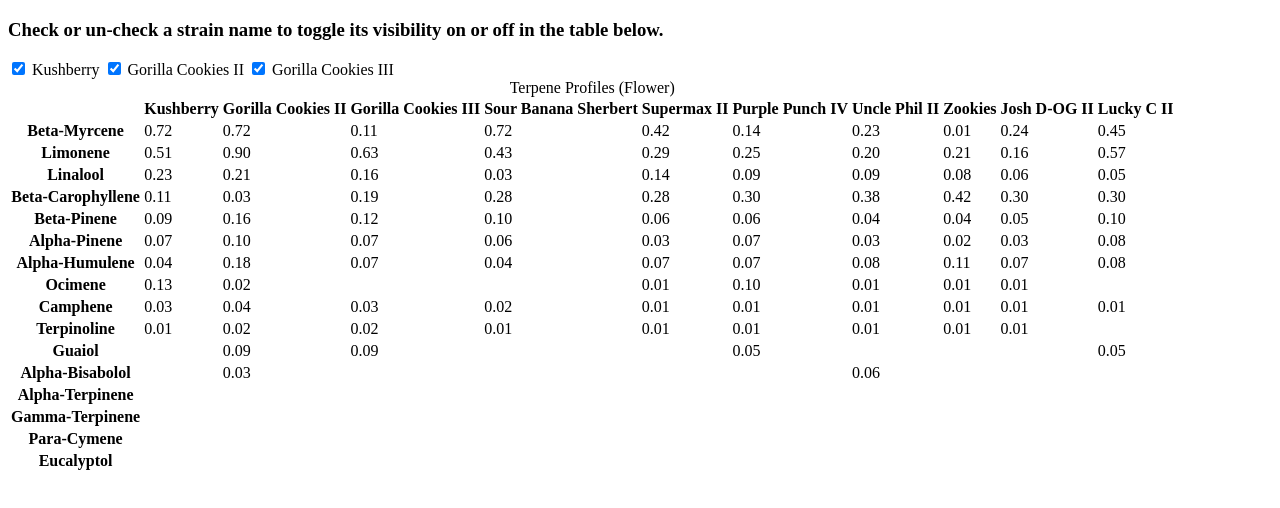
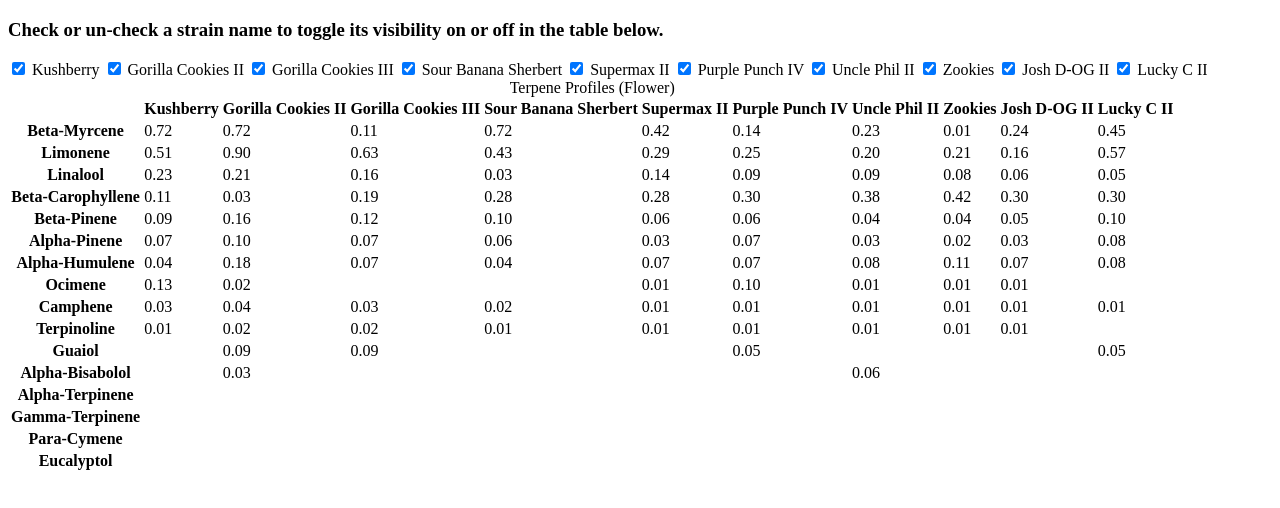
Before and after one commit to phoebeinviere/js-ykht3c, a website: page index.html in a window 1280 px wide. Drawn offline with nearby package versions, Linux system fonts and the light colour scheme.

Commit message:
1 file modified

```diff
--- a/index.html
+++ b/index.html
@@ -30,6 +30,13 @@ Check or un-check a strain name to toggle its visibility on or off in the table
 <input class='toggleColumns' type="checkbox" data-target="col01" checked /> Kushberry
 <input class='toggleColumns' type="checkbox" data-target="col02" checked /> Gorilla Cookies II
 <input class='toggleColumns' type="checkbox" data-target="col03" checked /> Gorilla Cookies III
+<input class='toggleColumns' type="checkbox" data-target="col04" checked /> Sour Banana Sherbert
+<input class='toggleColumns' type="checkbox" data-target="col05" checked /> Supermax II
+<input class='toggleColumns' type="checkbox" data-target="col06" checked /> Purple Punch IV
+<input class='toggleColumns' type="checkbox" data-target="col07" checked /> Uncle Phil II
+<input class='toggleColumns' type="checkbox" data-target="col08" checked /> Zookies
+<input class='toggleColumns' type="checkbox" data-target="col09" checked /> Josh D-OG II
+<input class='toggleColumns' type="checkbox" data-target="col10" checked /> Lucky C II
 <div style="overflow-x:auto;">
   <table id="flowerTerpenes">
   <caption>
```
